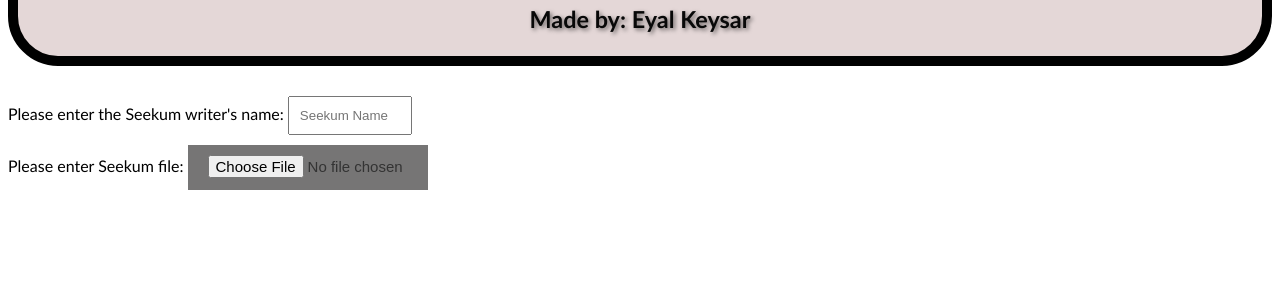
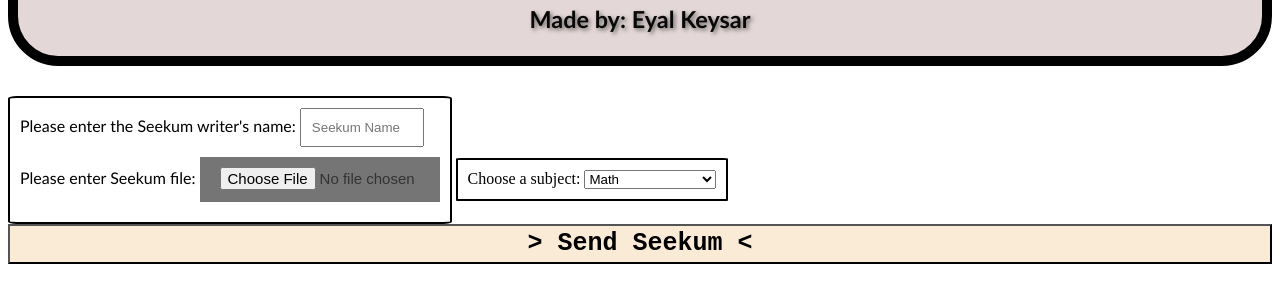
Before and after one commit to EyalKeysar/Seekum, a plain HTML site: page AddSeekum/index.html in a window 1280 px wide. Shown: the part 115-418 px from the top of the page. Drawn offline with Linux system fonts and the light colour scheme.

Commit message:
splitting tags correctly for frontend

```diff
--- a/AddSeekum/index.html
+++ b/AddSeekum/index.html
@@ -17,6 +17,11 @@
 
 
     <body>
+
+        <div>
+
+            <span class="MainSpanStyle">
+
                 <div class="FormDivStyle">
                     <a> Please enter the Seekum writer's name:</a>
                     <input type="text" class="InputSeekumNameStyle" placeholder="Seekum Name">
@@ -25,6 +30,22 @@
                     <a> Please enter Seekum file: </a>
                     <input type="file" class="FileInputStyle" accept=".txt, .doc, .docx, .pdf, image/*">
                 </div>
+
+            </span>
+
+
+            <span class="SubjectSpanStyle">
+                <label for="subjects">Choose a subject:</label>
+                <select name="subjects" id="subjects">
+                </select>
+            </span>
+
+        </div>
+        <div>
+            <button class="SendSeekumButtonStyle"> > Send Seekum < </Send></button>
+        </div>
+
+
         <script src="main.js"></script>
     </body>
 
--- a/AddSeekum/main.js
+++ b/AddSeekum/main.js
@@ -0,0 +1,11 @@
+
+var subject_list = ["Math", "Physics", "Computer Science", "Cyber", "English", "History", "Biology"];
+
+let select_subject_input = document.getElementById("subjects");
+
+for (let i = 0; i < subject_list.length; i++) {
+    let option = document.createElement("option");
+    option.value = subject_list[i];
+    option.text = subject_list[i];
+    select_subject_input.appendChild(option);
+}
--- a/AddSeekum/style.css
+++ b/AddSeekum/style.css
@@ -12,6 +12,36 @@
     background-color: rgb(228, 215, 215);
     margin-bottom: 30px;
   }
+
+  span {
+    display: inline-block;
+    padding: 10px;
+    border: 2px solid black; /* Set the border properties */
+    border-radius: 2%;
+  }
+
+  .SendSeekumButtonStyle {
+    width: 100%;
+    font-family: 'Courier New', Courier, monospace;
+    font-size: 25px;
+    font-weight: bold;
+    cursor: pointer;
+    height: 40px;
+    color: #000000;
+    background-color: antiquewhite;
+  }
+  .SendSeekumButtonStyle:hover {
+    background-color: rgb(206, 159, 101);
+  }
+  .SendSeekumButtonStyle:active {
+    background-color: rgb(255, 140, 0);
+    border-color: aqua;
+  }
+
+  .SpansContainer {
+    display: flex;
+  }
+
 
   .InputSeekumNameStyle {
     width: 100px;
```
Lines whose indentation alone changed are shown as unchanged.
